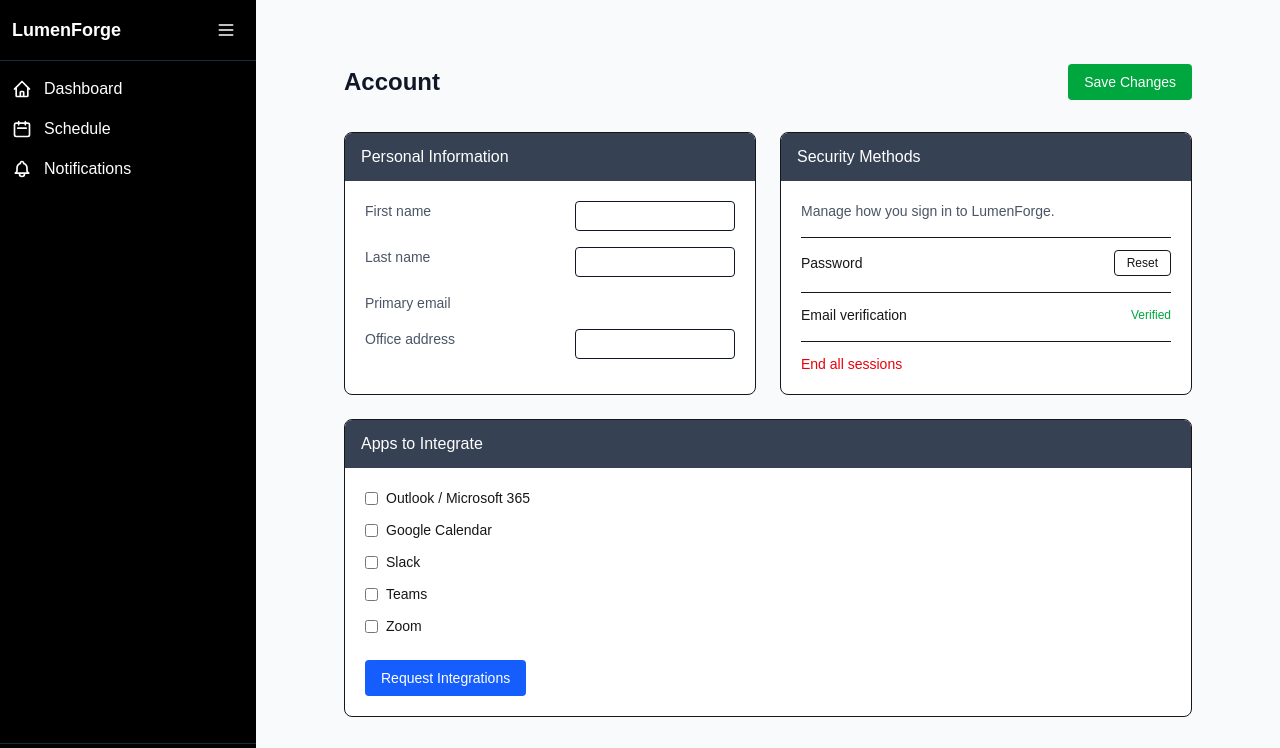
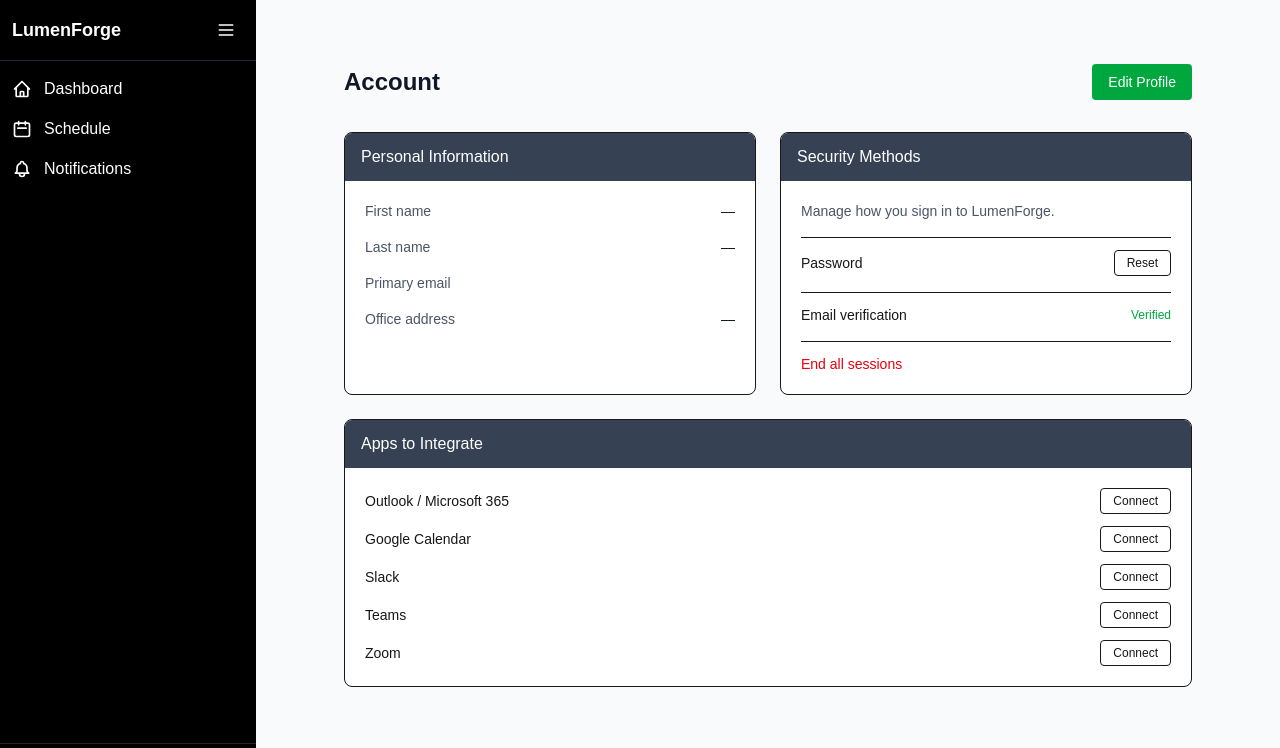
Before and after one commit to geogregit/lumenforge-app, a Next.js app: page /settings in a window 1280 px wide. Shown: the top 748 px of the page. Built offline with nearby package versions, Linux system fonts and the light colour scheme; no server answers.

Commit message:
Require Edit Profile and add credentials popup for integrations

```diff
--- a/app/settings/page.tsx
+++ b/app/settings/page.tsx
@@ -9,6 +9,11 @@ export default function Settings() {
   const [email, setEmail] = useState('')
   const [office, setOffice] = useState('')
   const [status, setStatus] = useState('')
+  const [editing, setEditing] = useState(false)
+  const [showConnect, setShowConnect] = useState(false)
+  const [connectApp, setConnectApp] = useState('')
+  const [credUser, setCredUser] = useState('')
+  const [credPass, setCredPass] = useState('')
   const supabase = createClient()
   const router = useRouter()
 
@@ -39,6 +44,7 @@ export default function Settings() {
       office_address: office
     })
     setStatus(error ? error.message : 'Saved')
+    setEditing(false)
     setTimeout(() => setStatus(''), 3000)
   }
 
@@ -47,11 +53,33 @@ export default function Settings() {
     router.push('/login')
   }
 
+  function openConnect(appName: string) {
+    setConnectApp(appName)
+    setCredUser('')
+    setCredPass('')
+    setShowConnect(true)
+  }
+
+  function submitConnect() {
+    if (!credUser || !credPass) {
+      alert('Enter username and password')
+      return
+    }
+    const subject = encodeURIComponent(`Connect ${connectApp}`)
+    const body = encodeURIComponent(`Please connect ${connectApp} for this account.\n\nUsername: ${credUser}`)
+    window.location.href = `mailto:green.george@live.com?subject=${subject}&body=${body}`
+    setShowConnect(false)
+  }
+
   return (
     <div className="max-w-4xl mx-auto mt-10 p-6">
       <div className="flex items-center justify-between mb-8">
         <h1 className="text-2xl font-semibold text-gray-900">Account</h1>
-        <button onClick={saveProfile} className="bg-green-600 text-white px-4 py-2 rounded text-sm">Save Changes</button>
+        {!editing ? (
+          <button onClick={() => setEditing(true)} className="bg-green-600 text-white px-4 py-2 rounded text-sm">Edit Profile</button>
+        ) : (
+          <button onClick={saveProfile} className="bg-blue-600 text-white px-4 py-2 rounded text-sm">Save Changes</button>
+        )}
       </div>
 
       <div className="grid md:grid-cols-2 gap-6">
@@ -59,21 +87,33 @@ export default function Settings() {
         <section className="bg-white border rounded-lg overflow-hidden">
           <div className="bg-gray-700 text-white px-4 py-3 font-medium">Personal Information</div>
           <div className="p-5 space-y-4 text-sm">
-            <div className="flex justify-between">
+            <div className="flex justify-between items-center">
               <span className="text-gray-600">First name</span>
-              <input value={firstName} onChange={e => setFirstName(e.target.value)} className="border rounded px-2 py-1 w-40 text-gray-900" />
+              {editing ? (
+                <input value={firstName} onChange={e => setFirstName(e.target.value)} className="border rounded px-2 py-1 w-40 text-gray-900" />
+              ) : (
+                <span className="text-gray-900">{firstName || '—'}</span>
+              )}
             </div>
-            <div className="flex justify-between">
+            <div className="flex justify-between items-center">
               <span className="text-gray-600">Last name</span>
-              <input value={lastName} onChange={e => setLastName(e.target.value)} className="border rounded px-2 py-1 w-40 text-gray-900" />
+              {editing ? (
+                <input value={lastName} onChange={e => setLastName(e.target.value)} className="border rounded px-2 py-1 w-40 text-gray-900" />
+              ) : (
+                <span className="text-gray-900">{lastName || '—'}</span>
+              )}
             </div>
-            <div className="flex justify-between">
+            <div className="flex justify-between items-center">
               <span className="text-gray-600">Primary email</span>
               <span className="text-gray-900">{email}</span>
             </div>
-            <div className="flex justify-between">
+            <div className="flex justify-between items-center">
               <span className="text-gray-600">Office address</span>
-              <input value={office} onChange={e => setOffice(e.target.value)} className="border rounded px-2 py-1 w-40 text-gray-900" />
+              {editing ? (
+                <input value={office} onChange={e => setOffice(e.target.value)} className="border rounded px-2 py-1 w-40 text-gray-900" />
+              ) : (
+                <span className="text-gray-900 text-right max-w-[160px] truncate">{office || '—'}</span>
+              )}
             </div>
           </div>
         </section>
@@ -102,21 +142,46 @@ export default function Settings() {
       <section className="bg-white border rounded-lg mt-6 overflow-hidden">
         <div className="bg-gray-700 text-white px-4 py-3 font-medium">Apps to Integrate</div>
         <div className="p-5 text-sm space-y-3">
-          <label className="flex items-center gap-2"><input type="checkbox" /> Outlook / Microsoft 365</label>
-          <label className="flex items-center gap-2"><input type="checkbox" /> Google Calendar</label>
-          <label className="flex items-center gap-2"><input type="checkbox" /> Slack</label>
-          <label className="flex items-center gap-2"><input type="checkbox" /> Teams</label>
-          <label className="flex items-center gap-2"><input type="checkbox" /> Zoom</label>
-          <button
-            onClick={() => window.location.href = 'mailto:green.george@live.com?subject=Integration Request'}
-            className="mt-3 bg-blue-600 text-white px-4 py-2 rounded text-sm"
-          >
-            Request Integrations
-          </button>
+          <div className="flex justify-between items-center">
+            <span>Outlook / Microsoft 365</span>
+            <button onClick={() => openConnect('Outlook')} className="border px-3 py-1 rounded text-xs">Connect</button>
+          </div>
+          <div className="flex justify-between items-center">
+            <span>Google Calendar</span>
+            <button onClick={() => openConnect('Google Calendar')} className="border px-3 py-1 rounded text-xs">Connect</button>
+          </div>
+          <div className="flex justify-between items-center">
+            <span>Slack</span>
+            <button onClick={() => openConnect('Slack')} className="border px-3 py-1 rounded text-xs">Connect</button>
+          </div>
+          <div className="flex justify-between items-center">
+            <span>Teams</span>
+            <button onClick={() => openConnect('Teams')} className="border px-3 py-1 rounded text-xs">Connect</button>
+          </div>
+          <div className="flex justify-between items-center">
+            <span>Zoom</span>
+            <button onClick={() => openConnect('Zoom')} className="border px-3 py-1 rounded text-xs">Connect</button>
+          </div>
         </div>
       </section>
 
       {status && <p className="text-sm text-green-600 mt-4">{status}</p>}
+
+      {/* Connect credentials popup */}
+      {showConnect && (
+        <div className="fixed inset-0 bg-black/30 z-50 flex items-center justify-center" onClick={() => setShowConnect(false)}>
+          <div className="bg-white rounded-xl p-6 w-full max-w-sm" onClick={e => e.stopPropagation()}>
+            <h3 className="text-lg font-semibold mb-4">Connect {connectApp}</h3>
+            <p className="text-sm text-gray-600 mb-4">Enter your credentials so LumenForge can access this app.</p>
+            <input placeholder="Username or email" value={credUser} onChange={e => setCredUser(e.target.value)} className="w-full border rounded px-3 py-2 mb-2" />
+            <input type="password" placeholder="Password" value={credPass} onChange={e => setCredPass(e.target.value)} className="w-full border rounded px-3 py-2 mb-4" />
+            <div className="flex gap-2">
+              <button onClick={submitConnect} className="flex-1 bg-blue-600 text-white py-2 rounded">Connect</button>
+              <button onClick={() => setShowConnect(false)} className="flex-1 border py-2 rounded">Cancel</button>
+            </div>
+          </div>
+        </div>
+      )}
     </div>
   )
 }
```
